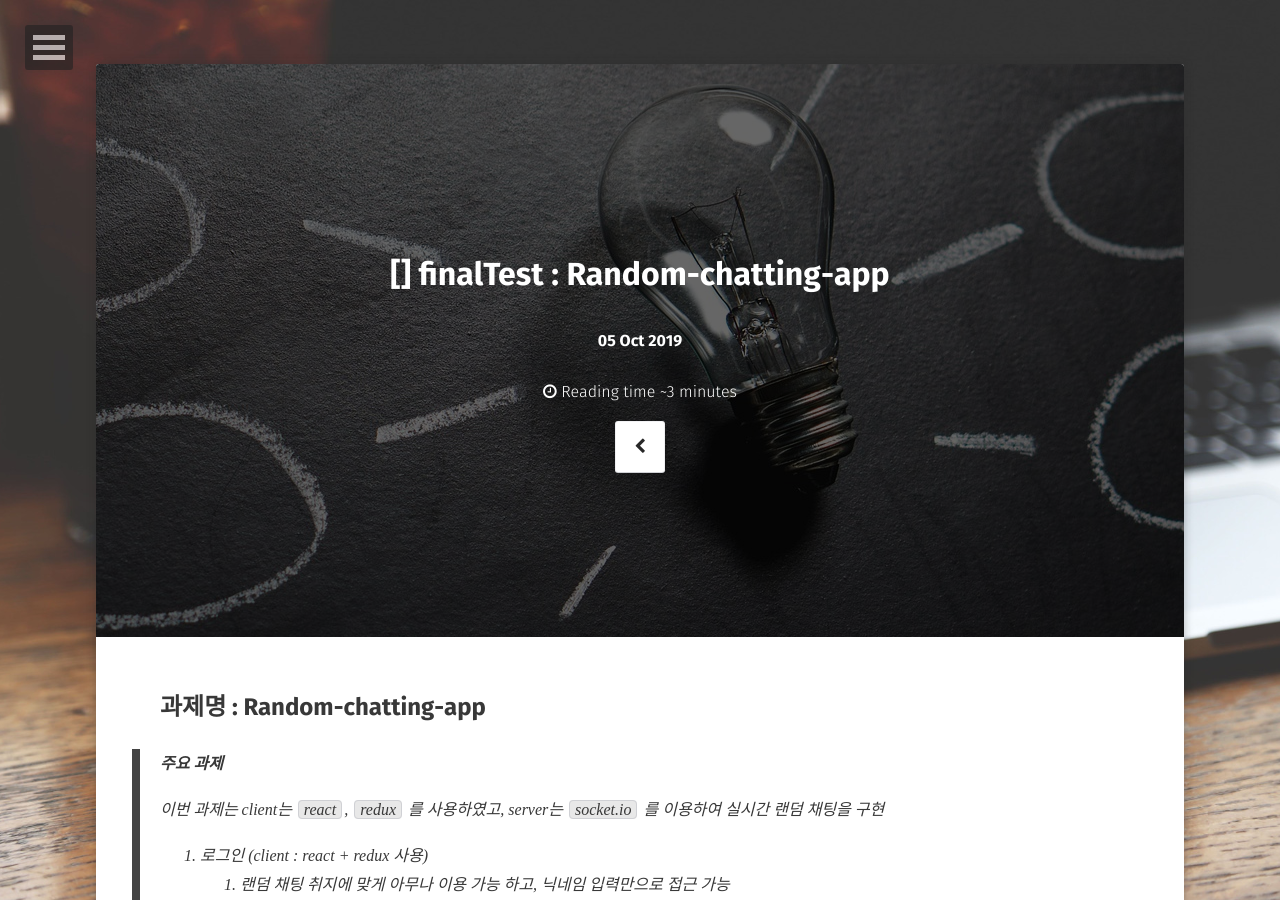
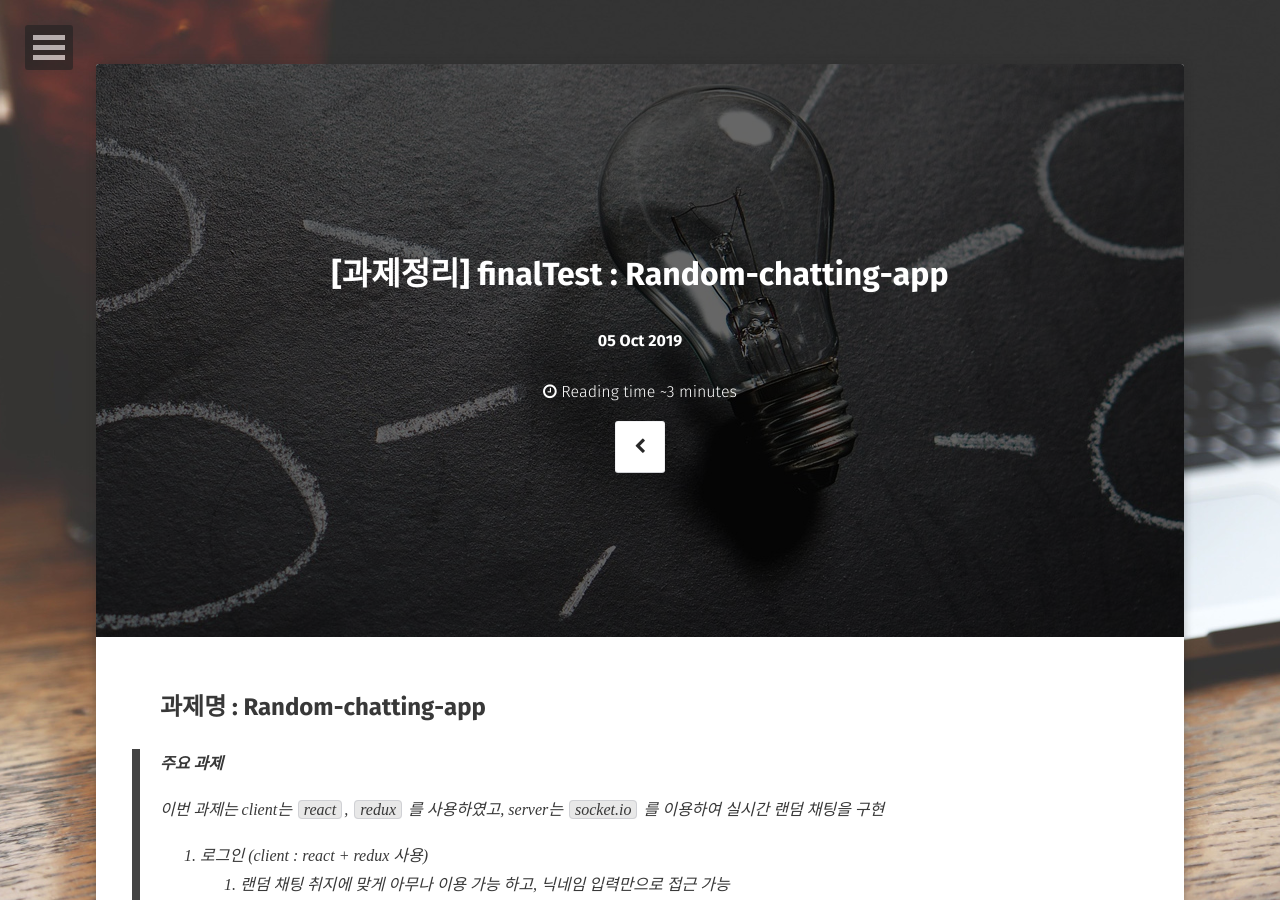
Before and after one commit to Kyounghwan01/lala, a Jekyll site: the page built from _posts/tli/2019-10-05-final-test-과제정리.md, in a window 1280 px wide and 900 px high. Built offline with Jekyll 4.4.1, drawn with Linux system fonts in a browser that asks for light colours; some web fonts are replaced.

Commit message:
Update 2019-10-05-final-test-과제정리.md

```diff
--- a/_posts/tli/2019-10-05-final-test-과제정리.md
+++ b/_posts/tli/2019-10-05-final-test-과제정리.md
@@ -1,6 +1,6 @@
 ---
 layout: post
-title: "[] finalTest : Random-chatting-app"
+title: "[과제정리] finalTest : Random-chatting-app"
 date: 2019-10-05
 excerpt: "react, redux, sock-io 등등 배운 원리들을 이용하여 랜덤채팅 만들기"
 tag:
```
